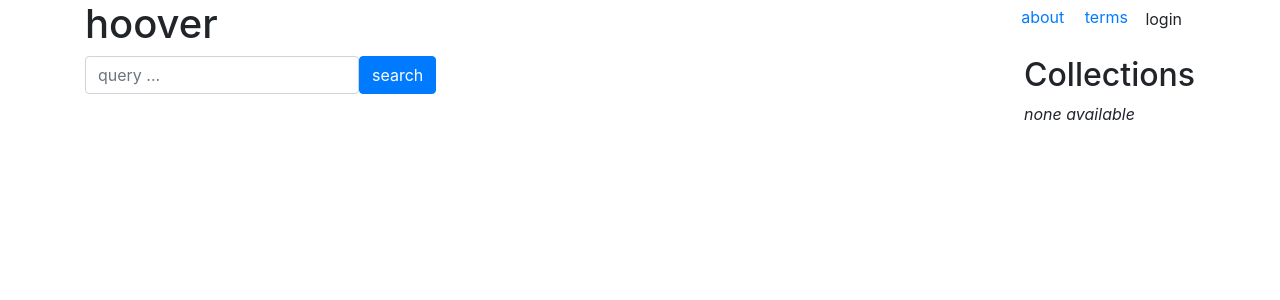
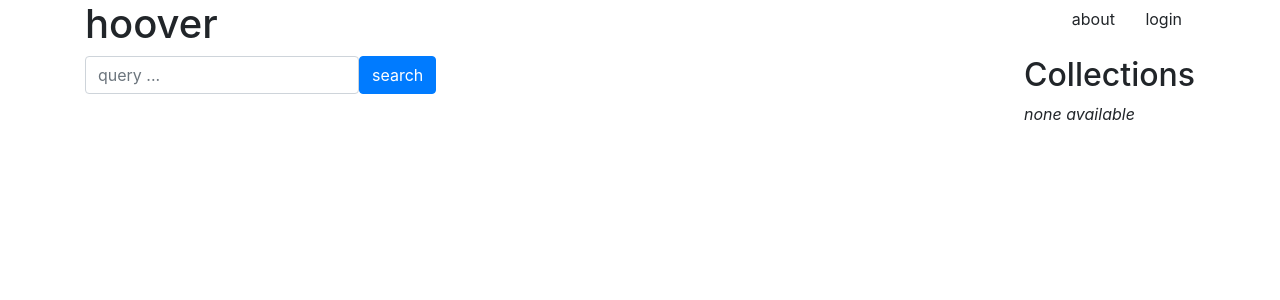
Before and after one commit to liquidinvestigations/hoover-search, a Django app: page / in a window 1280 px wide. Shown: the top 300 px of the page. Run offline with Django 3.2, Linux system fonts and the light colour scheme; data comes from the database, SQL or seed files in the repository; parts of the project's set-up code (start-up, migrations or seed data) failed here and were passed over; some libraries are stand-ins or nearby versions.

Commit message:
add class to "about" button

```diff
--- a/collector/templates/home.html
+++ b/collector/templates/home.html
@@ -30,11 +30,8 @@
 
 <div id="navbar">
   <p>
-    <a href="https://github.com/mgax/hoover">about</a>
-  </p>
-
-  <p>
-    <a href="#">terms</a>
+    <a href="https://github.com/mgax/hoover"
+      class="btn btn-primary-outline">about</a>
   </p>
 
   {% if request.user.is_authenticated %}
```
